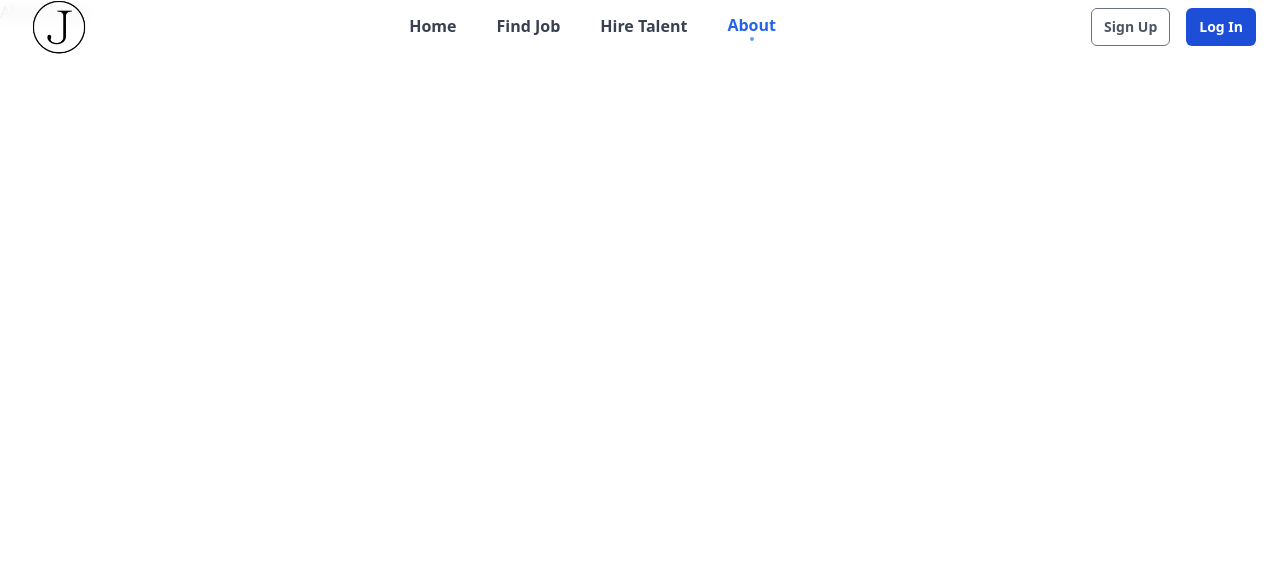
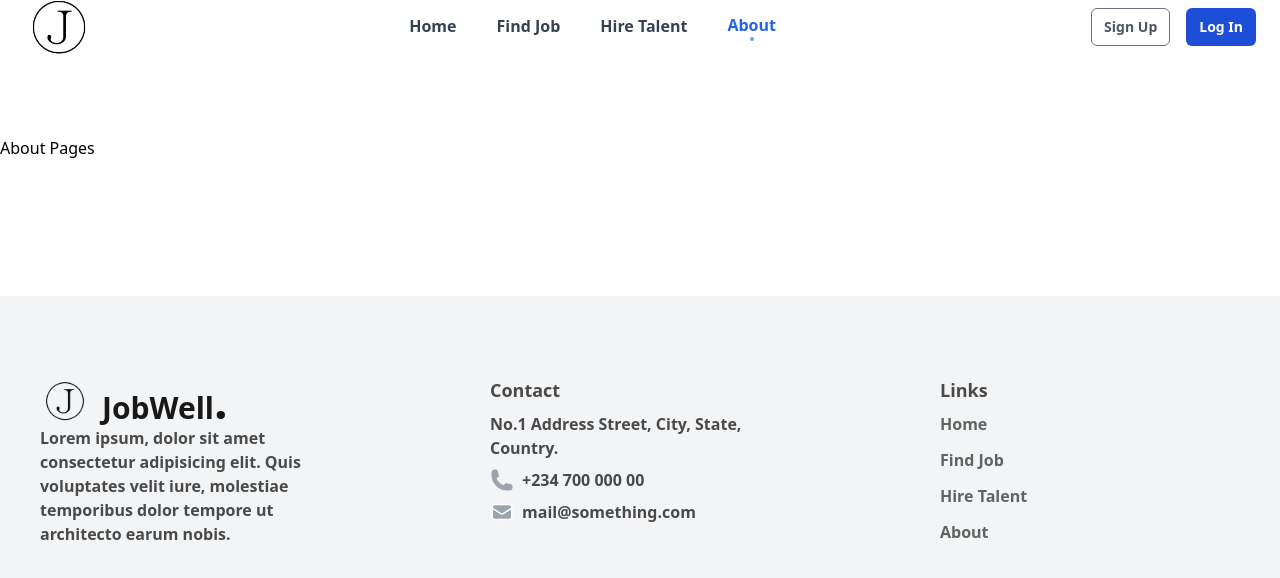
Before and after one commit to FatScythe/JobWell-Client, a Next.js app: page /about in a window 1280 px wide. Shown: the top 578 px of the page. Built offline with nearby package versions, Linux system fonts and the light colour scheme.

Commit message:
refactor: refactor home and about page layout

```diff
--- a/src/pages/about/index.tsx
+++ b/src/pages/about/index.tsx
@@ -1,6 +1,12 @@
 import Layout from "../layout";
 
 const About = () => {
-  return <Layout>About Page</Layout>;
+  return (
+    <Layout>
+      <section className='py-14 my-20'>
+        <h3 className=''>About Pages</h3>
+      </section>
+    </Layout>
+  );
 };
 export default About;
--- a/src/pages/index.tsx
+++ b/src/pages/index.tsx
@@ -1,5 +1,4 @@
 import { Inter } from "next/font/google";
-import Head from "next/head";
 // Components
 import Layout from "./layout";
 import { Hero } from "@/components/home/hero";
@@ -7,27 +6,17 @@ import CTA from "@/components/home/cta";
 import { Services } from "@/components/home/services";
 import { Hire } from "@/components/home/hire";
 import { Testimonials } from "@/components/testimonial";
-import Footer from "@/components/footer";
 
 const inter = Inter({ subsets: ["latin"] });
 
 export default function Home() {
   return (
     <Layout>
-      <Head>
-        <title>JobWell</title>
-        <meta
-          property='title'
-          content='JobWell connects employer to employees'
-          key='title'
-        />
-      </Head>
       <Hero />
       <CTA />
       <Services />
       <Hire />
       <Testimonials />
-      <Footer />
     </Layout>
   );
 }
--- a/src/pages/layout.tsx
+++ b/src/pages/layout.tsx
@@ -1,10 +1,21 @@
+import Head from "next/head";
+import Footer from "@/components/footer";
 import Navbar from "@/components/navbar";
 
 export default function Layout({ children }: { children: React.ReactNode }) {
   return (
     <section>
+      <Head>
+        <title>JobWell</title>
+        <meta
+          property='title'
+          content='JobWell connects employer to employees'
+          key='title'
+        />
+      </Head>
       <Navbar />
       {children}
+      <Footer />
     </section>
   );
 }
```
